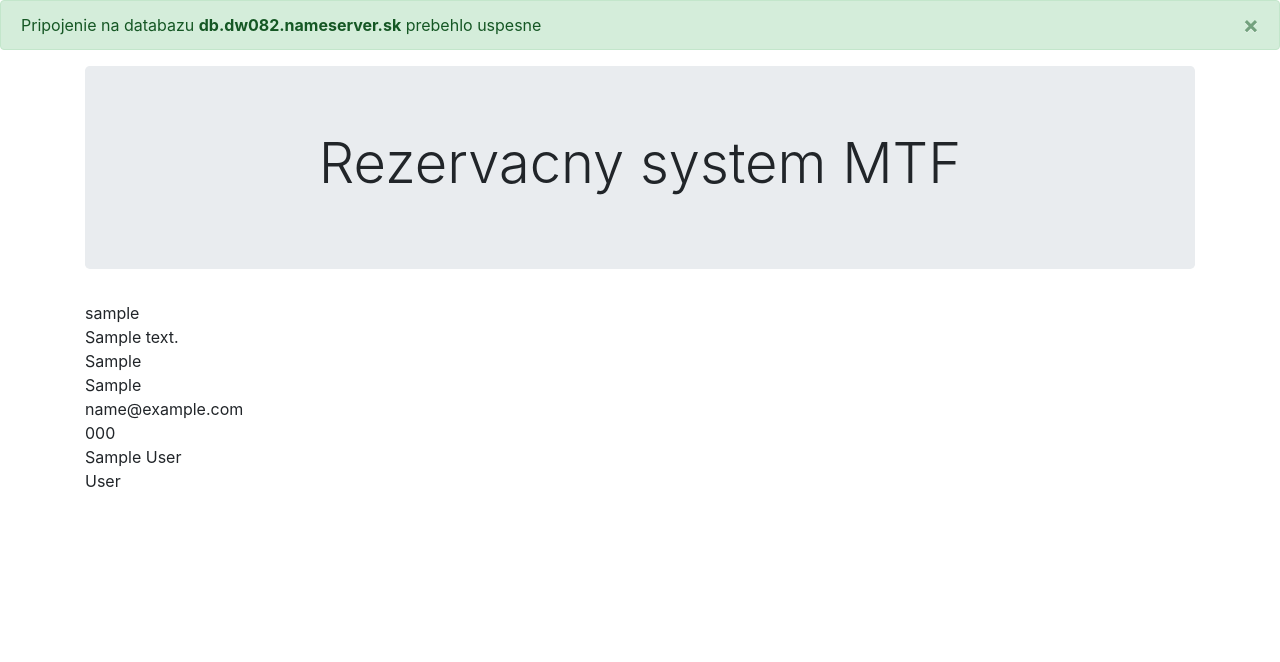
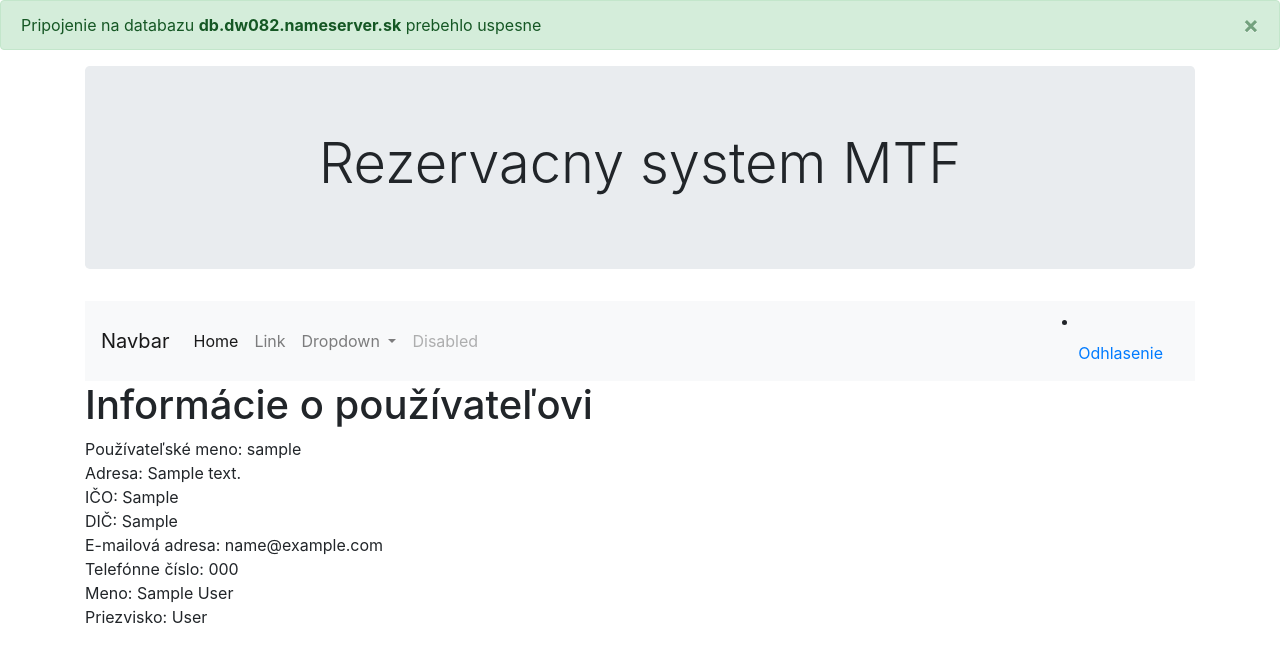
Before and after one commit to samod1/RezervacnySystem, a PHP site: page /profile_detail.php in a window 1280 px wide. Shown: the top 662 px of the page. Run offline with PHP 8.4, Linux system fonts and the light colour scheme; the visitor is signed in with stand-in values (Sample User, id 1); tables that the repository leaves empty or names only in its code hold one stand-in row (values such as "Sample post"); data that the repository does not hold is empty.

Commit message:
uprava detailu profilu

```diff
--- a/profile_detail.php
+++ b/profile_detail.php
@@ -1,32 +1,33 @@
 <?php
+    session_start();
     $conn = "";
     include "confs/head.php";
-    session_start();
+
 
     /* SQL pre zistenie mena pouzivatela */
 
     $query= "SELECT id_user, username, password, address, ICO, DIC, email, telefonne_cislo, user_role, name, surname FROM user WHERE username='".$_SESSION["username"]."'";
     $result = mysqli_query($conn,$query);
 ?>
-
+    <h1>Informácie o používateľovi</h1>
 <?php
     while($row=mysqli_fetch_assoc($result))
     {
-        echo $row['username'];
+        echo "Používateľské meno: ". $row['username'];
         echo "<br>";
-        echo $row['address'];
+        echo "Adresa: ". $row['address'];
         echo "<br>";
-        echo $row['ICO'];
+        echo "IČO: ". $row['ICO'];
         echo "<br>";
-        echo $row['DIC'];
+        echo "DIČ: ". $row['DIC'];
         echo "<br>";
-        echo $row['email'];
+        echo "E-mailová adresa: ". $row['email'];
         echo "<br>";
-        echo $row['telefonne_cislo'];
+        echo "Telefónne číslo: ". $row['telefonne_cislo'];
         echo "<br>";
-        echo $row['name'];
+        echo "Meno: ". $row['name'];
         echo "<br>";
-        echo $row['surname'];
+        echo "Priezvisko: ". $row['surname'];
 
 
 
```
